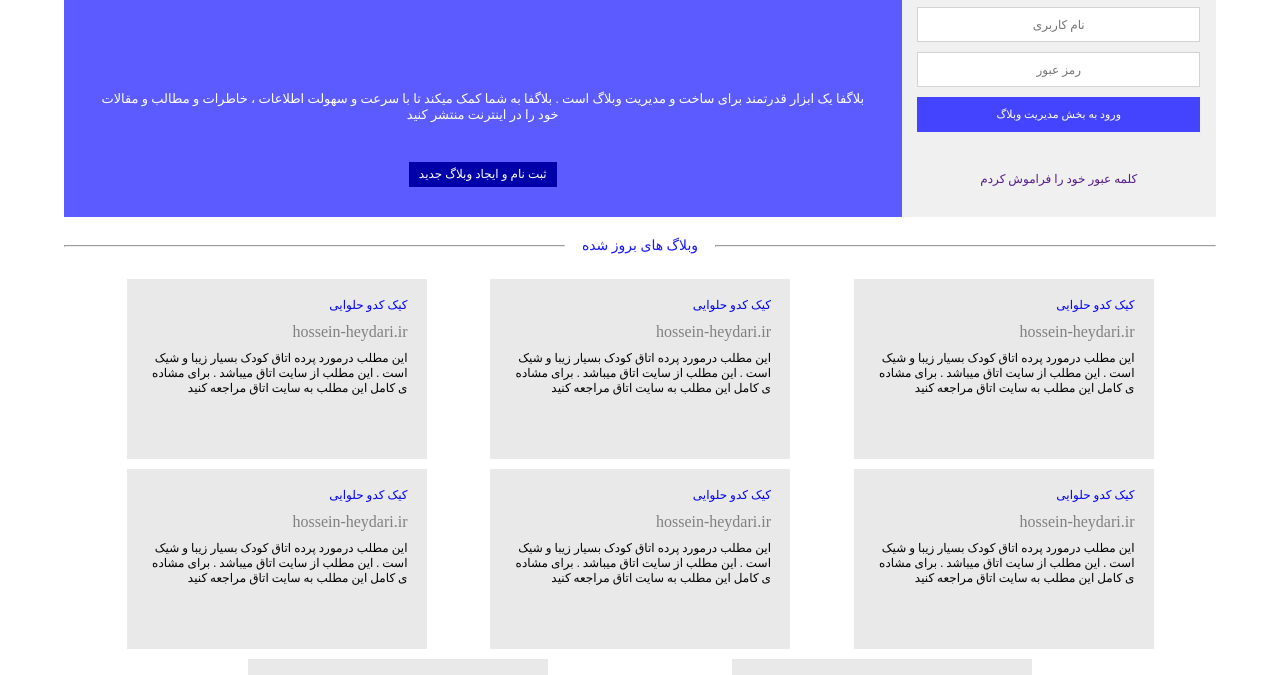
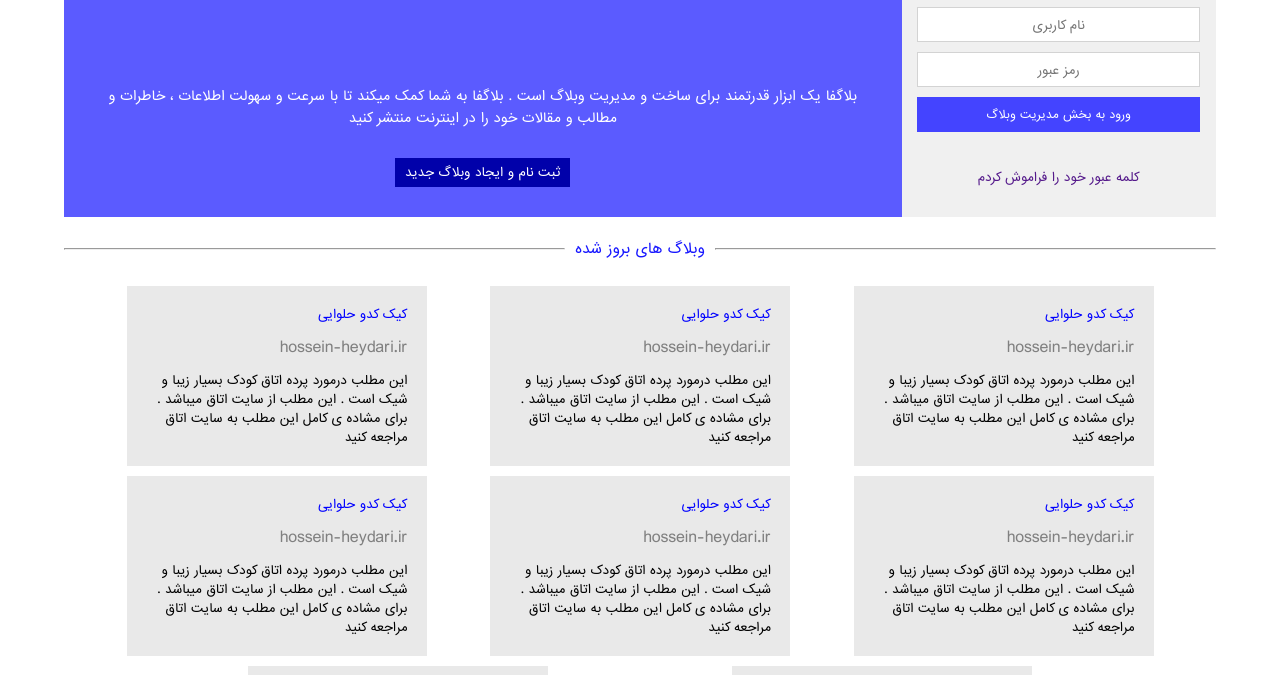
Before and after one commit to saraabotalebi77/weblog-html-scss-, a plain HTML site: page index.html in a window 1280 px wide. Shown: the part 53-728 px from the top of the page. Drawn offline with Linux system fonts and the light colour scheme.

Commit message:
changing font-family

```diff
--- a/main.scss
+++ b/main.scss
@@ -1,14 +1,14 @@
 @import "variable";
 @import "mixin";
-// @font-face{
-//     font-family : "IranSans";
-//     src : url('');
-// }
+@font-face{
+    font-family : "IranSans";
+    src : url('./../font/FontsFree-Net-ir_sans.ttf')
+}
 *{
     padding : 0;
     margin : 0;
     box-sizing : border-box;
-    font-family : b nazanin;
+    font-family : "IranSans";
 }
 a{
     text-decoration : none;
```
Also changed, not shown: assets/css/main.css, 1 other file.
